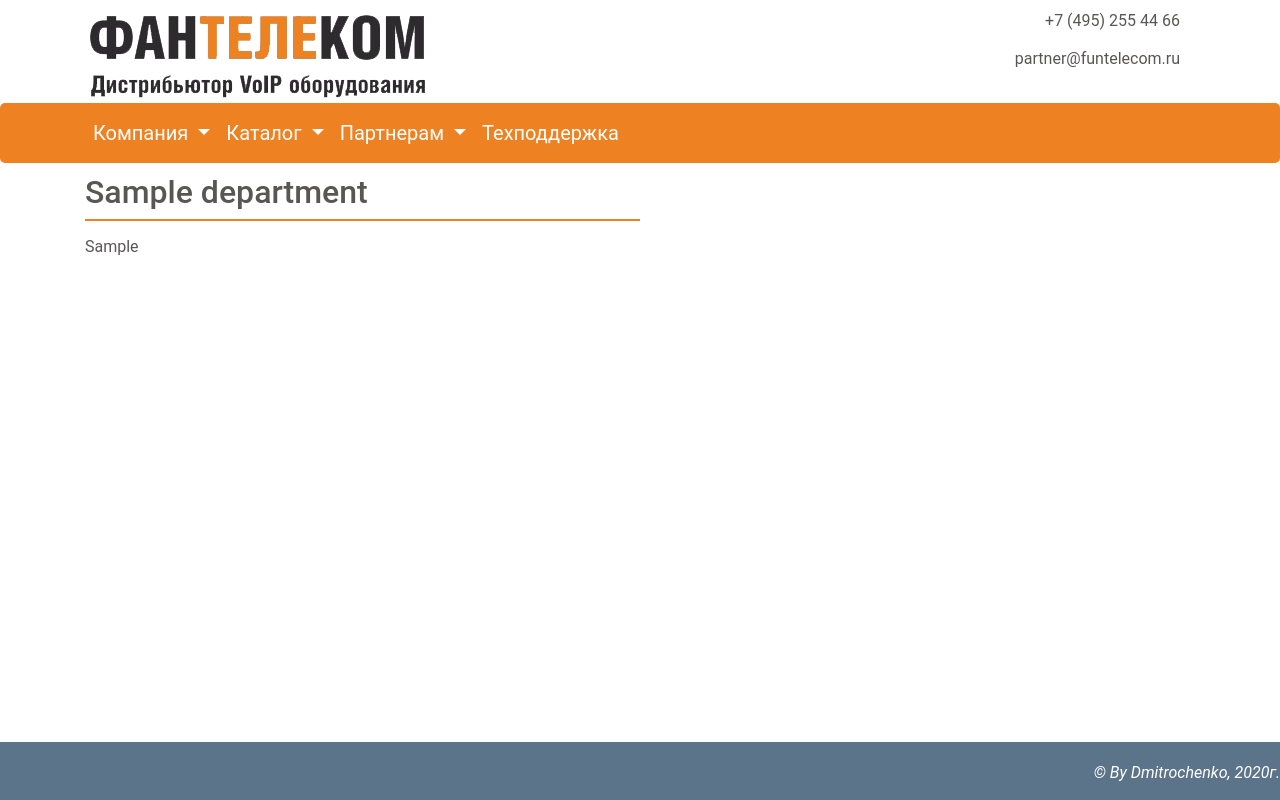
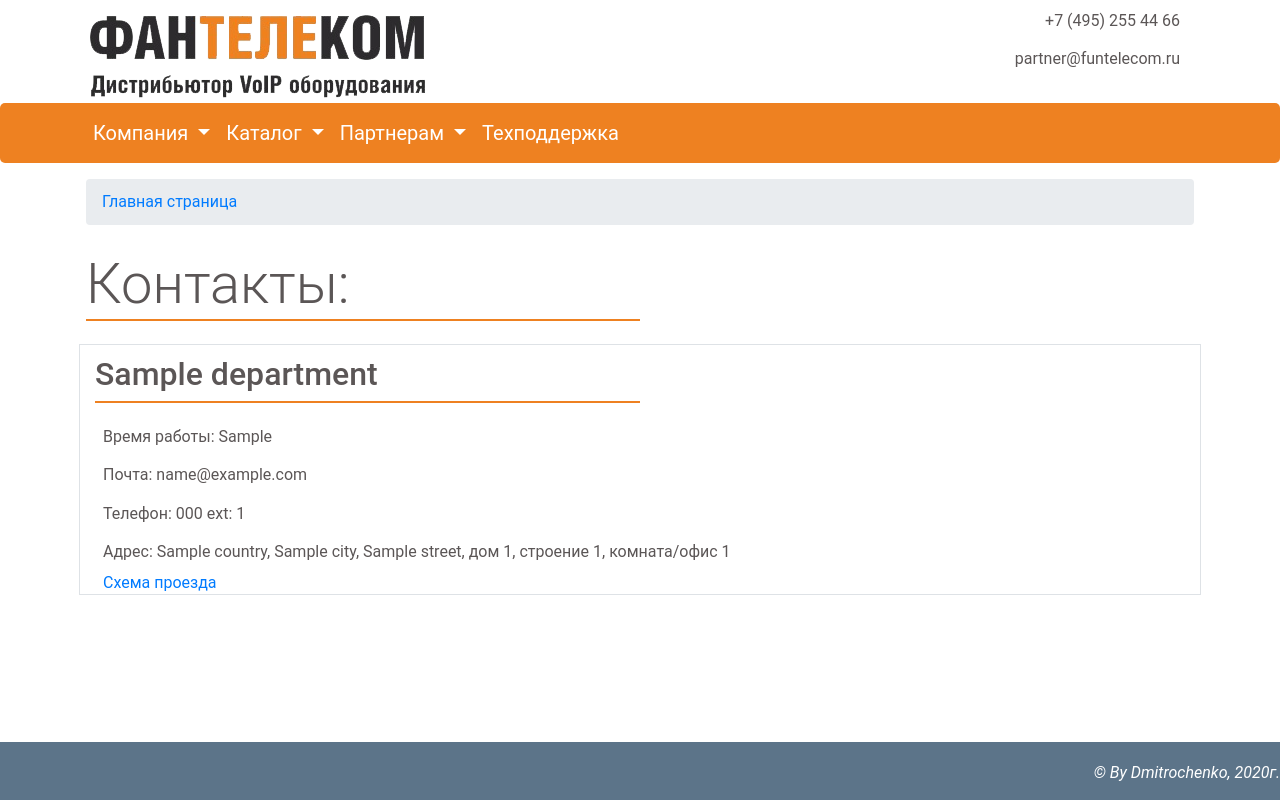
Before and after one commit to Vas322/funtelecom, a Django app: page /contacts_our_company in a window 1280 px wide. Run offline with Django 3.2, Linux system fonts and the light colour scheme; tables that the repository leaves empty hold one stand-in row (values such as "Sample post"); some libraries are stand-ins or nearby versions.

Commit message:
Fixed model Address. Added map scheme on contacts department. Fixed templates

```diff
--- a/funsite/models.py
+++ b/funsite/models.py
@@ -133,14 +133,15 @@ class Address(models.Model):
     title = models.CharField(max_length=50, blank=True, verbose_name='Описание адреса',
                              help_text='Например, Адрес склада')
     country = models.ForeignKey('Country', on_delete=models.CASCADE, verbose_name='Страна')
-    city = models.ForeignKey('City', on_delete=models.CASCADE, verbose_name='Город')
-    street = models.ForeignKey('Street', on_delete=models.CASCADE, verbose_name='Улица')
-    number_house = models.PositiveSmallIntegerField(verbose_name='Номер дома', validators=[
+    city = models.ForeignKey('City', on_delete=models.CASCADE, verbose_name='Населенный пункт')
+    street = models.ForeignKey('Street', on_delete=models.CASCADE, null=True, verbose_name='Улица')
+    number_house = models.PositiveSmallIntegerField(verbose_name='Номер дома', null=True, blank=True, validators=[
         MaxValueValidator(1000), MinValueValidator(1)])
-    number_flat = models.PositiveSmallIntegerField(verbose_name='Номер помещения', blank=True, validators=[
+    number_flat = models.PositiveSmallIntegerField(verbose_name='Номер помещения', blank=True, null=True, validators=[
         MaxValueValidator(1000), MinValueValidator(1)])
-    number_office = models.PositiveSmallIntegerField(verbose_name='Номер офиса', blank=True, validators=[
+    number_office = models.PositiveSmallIntegerField(verbose_name='Номер офиса', blank=True, null=True, validators=[
         MaxValueValidator(1000), MinValueValidator(1)])
+    access_map_link = models.CharField(max_length=255, verbose_name='Ссылка на схему проезда', null=True, blank=True)
 
     def __str__(self):
         return self.title
--- a/funsite/static/funsite/style.css
+++ b/funsite/static/funsite/style.css
@@ -4,6 +4,7 @@
   font: 1em/1.4 Roboto, "Helvetica Neue", Helvetica, Arial, sans-serif;
   color: #5b5656;
 }
+
 html,
 body {
   height: 100%;
@@ -82,8 +83,10 @@ nav.navbar .dropdown:hover > .dropdown-menu {
 	border-top: 1px solid #c5c5c5;
 }
 .img-news img{
-	height: 200px;
+	height: 250px;
+
 }
+
 .date{
   color: #5c7489;
 }
@@ -127,3 +130,6 @@ nav.navbar .dropdown:hover > .dropdown-menu {
   flex-direction: column;
   height: 100%;
 }
+.align-self-start{
+	width:200px;
+}
--- a/funsite/templates/funsite/base.html
+++ b/funsite/templates/funsite/base.html
@@ -44,7 +44,7 @@
             <div class="dropdown-menu" aria-labelledby="navbarDropdown">
               <a class="dropdown-item" href="{% url 'company_info' %}">О нас</a>
               <a class="dropdown-item" href="{% url 'all_news' %}">Новости</a>
-              <a class="dropdown-item" href="{% url 'contacts_our_company' %}">Контакты</a>
+              <a class="dropdown-item" href="{% url 'contact_our_company' %}">Контакты</a>
             </div>
           </li>
           <li class="nav-item dropdown">
@@ -61,7 +61,7 @@
             </a>
             <div class="dropdown-menu" aria-labelledby="navbarDropdown">
               <a class="dropdown-item" href="https://b2b.funtelecom.ru/" target="_blank">Вход в B2B</a>
-              <a class="dropdown-item" href="{% url 'all_news' %}">Стать партнером</a>
+              <a class="dropdown-item" href="#">Стать партнером</a>
               <a class="dropdown-item" href="#">Регистрация проекта</a>
             </div>
           </li>
--- a/funsite/templates/funsite/contacts_company.html
+++ b/funsite/templates/funsite/contacts_company.html
@@ -5,14 +5,45 @@
 {% block title %} Контакты {% endblock title %}
 
 {% block content %}
-<div class="container">
-	{% for contacts in contacts_company %}
-	<div class="title-company">
-		<h2>{{ contacts.name_department }}</h2>
+<div class="container  p-3">
+	<nav aria-label="breadcrumb">
+		<ol class="breadcrumb">
+			<li class="breadcrumb-item"><a href="{% url 'index' %}">Главная страница</a></li>
+		</ol>
+	</nav>
+	<div class="title-company display-4 mt-2">Контакты:</div>
+	<div class="row">
+
+		{% for contact in contact_company %}
+		<div class="col-sm border m-2">
+			<div class="title-company ">
+				<h2>{{ contact.name_department }}</h2>
+			</div>
+			<div class="description-company">
+				<div class="p-2"> Время работы: {{contact.working_hours}}</div>
+			</div>
+			<div class="p-2">
+				Почта: {{ contact.email_department.email }}
+			</div>
+			<div class="p-2">
+				Телефон: {{ contact.phone_department.phone_number }} ext:
+				{{ contact.phone_department.extension_number }}
+			</div>
+			<div class="p-2">
+
+				Адрес: {{ contact.department_address.country.name_country }},
+				{{ contact.department_address.city.name_city }},
+				{{ contact.department_address.street.name_street }},
+				дом {{ contact.department_address.number_house|default_if_none:"-" }},
+				строение {{ contact.department_address.number_flat|default_if_none:"-" }},
+				комната/офис {{ contact.department_address.number_office|default_if_none:"-" }}
+			</div>
+			<div>
+			 <a class="p-2" href="{{ contact.department_address.access_map_link|default_if_none:'/contacts_our_company' }}" target="_blank">Схема проезда</a>
+			</div>
+		</div>
+		{% endfor %}
+
 	</div>
-	<div class="description-company">
-		{{contacts.working_hours}}
-	</div>
-	{% endfor %}
 </div>
 {% endblock content %}
--- a/funsite/urls.py
+++ b/funsite/urls.py
@@ -9,5 +9,5 @@ urlpatterns = [
     path('all_news/', all_news, name='all_news'),
     path('all_brands/', all_brands, name='all_brands'),
     path('company_info', company_info, name='company_info'),
-    path('contacts_our_company', contacts_our_company, name='contacts_our_company'),
+    path('contacts_our_company', contacts_our_company, name='contact_our_company'),
 ]
--- a/funsite/views.py
+++ b/funsite/views.py
@@ -1,7 +1,7 @@
 from django.shortcuts import render, get_object_or_404
 from django.utils import timezone
 
-from funsite.models import Brand, News, Carousel, CompanyInfo, Department
+from funsite.models import Brand, News, Carousel, CompanyInfo, Department, Address
 
 
 def index(request):
@@ -52,6 +52,6 @@ def company_info(request):
 
 def contacts_our_company(request):
     """Controller that displays the contacts company on page 'Our contacts'"""
-    contacts_company = Department.objects.filter(published_on_page=True)
-    context = {'contacts_company': contacts_company}
+    contact_company = Department.objects.filter(published_on_page=True)
+    context = {'contact_company': contact_company}
     return render(request, "funsite/contacts_company.html", context)
```
Also changed, not shown: funsite/templates/funsite/all_brands.html (+15 -9 lines), funsite/templates/funsite/all_news.html (+6 -3 lines), funsite/templates/funsite/brand_list.html (+6 -2 lines), funsite/templates/funsite/company_info.html (+6 -1 lines), funsite/templates/funsite/detail_brand.html (+8 -5 lines), funsite/templates/funsite/detail_news.html (+8 -5 lines), funsite/templates/funsite/header.html (added, +23 -0 lines), funsite/migrations/0008_auto_20201001_2321.py (added), funsite/migrations/0009_auto_20201002_1736.py (added), funsite/migrations/0010_auto_20201002_1803.py (added), funsite/migrations/0011_address_access_map_link.py (added). Lines whose indentation alone changed are shown as unchanged.
